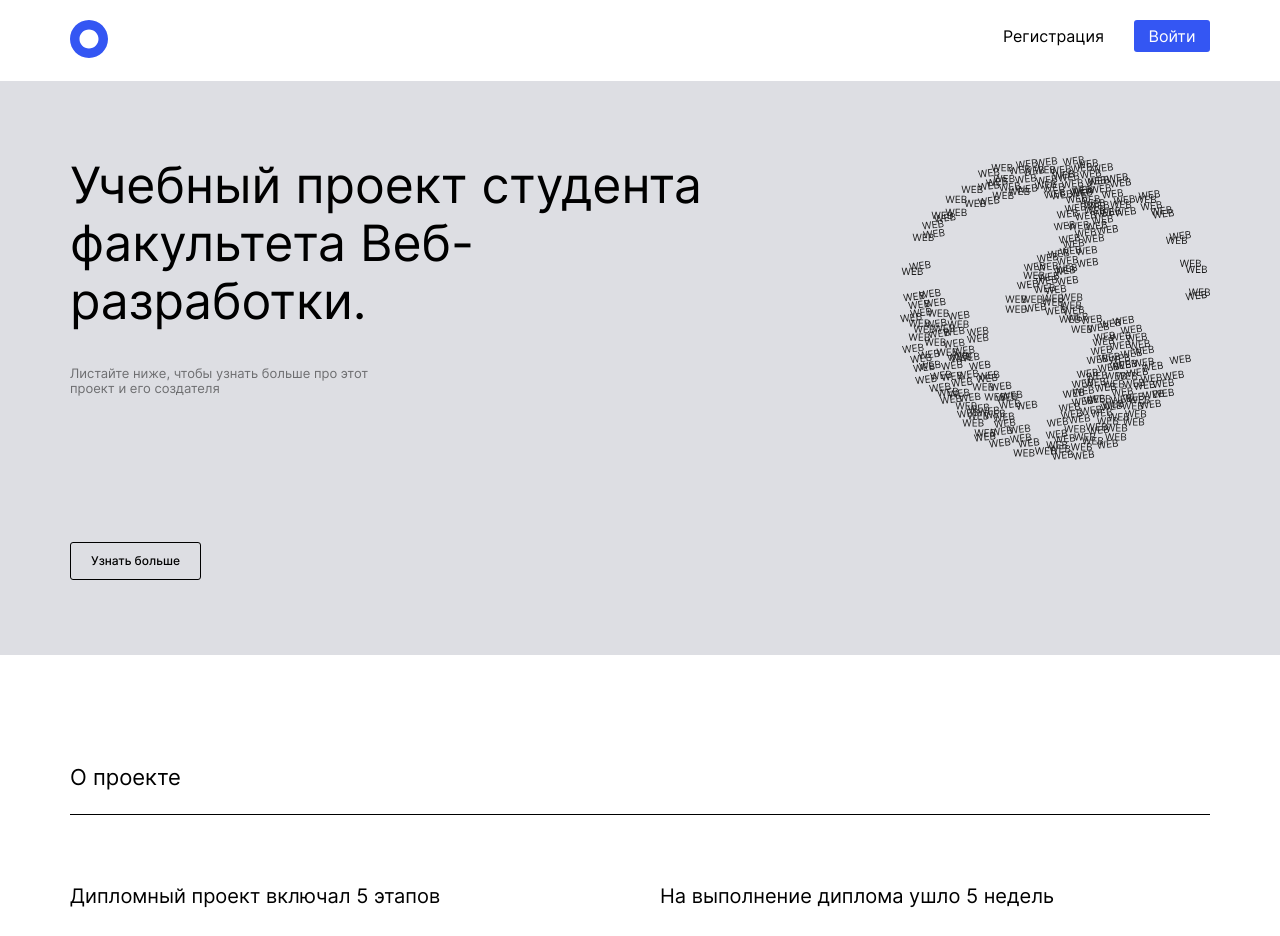
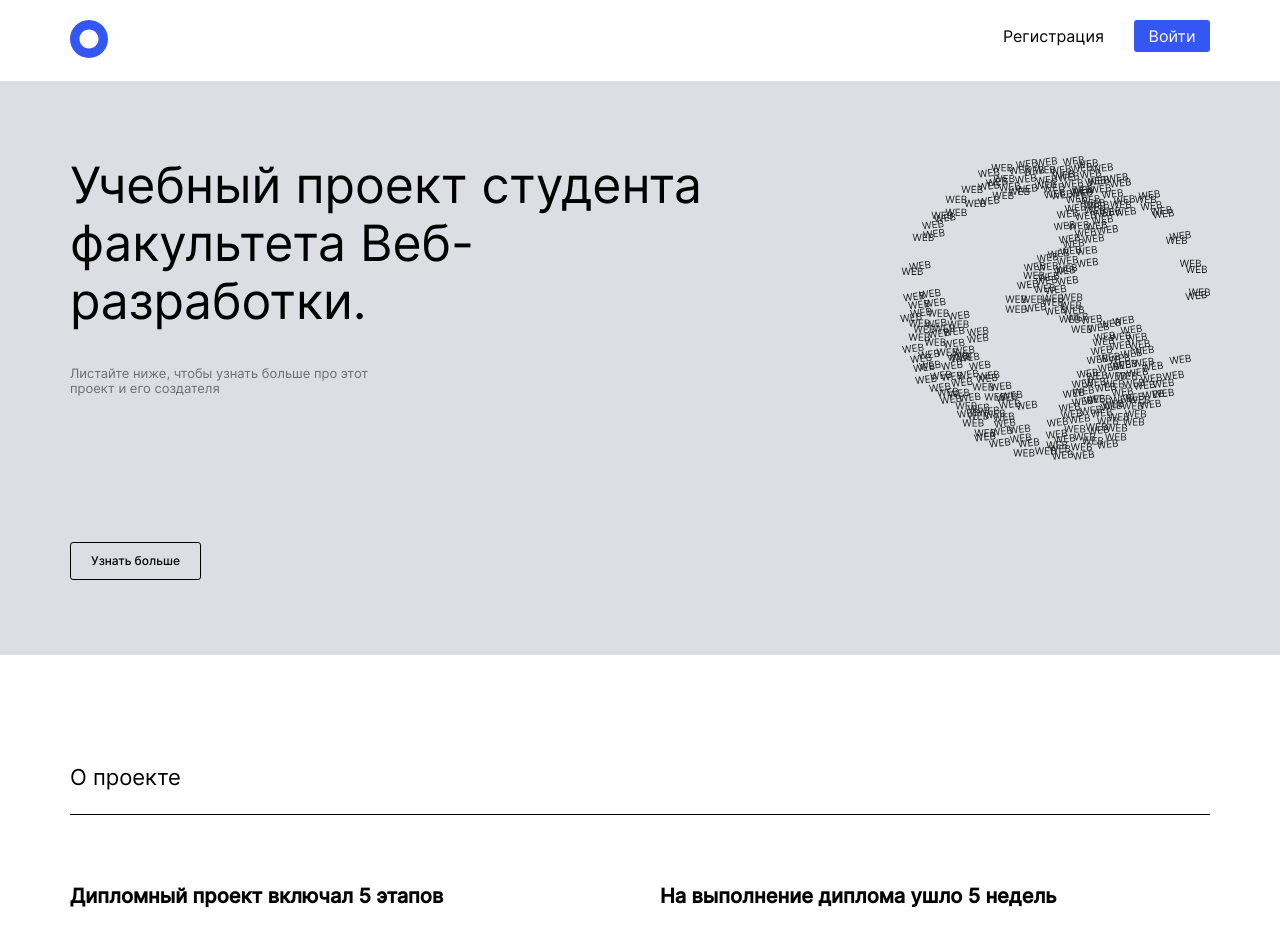
Before and after one commit to EAStogov/movies-explorer-frontend, a React (Create React App) app: page / in a window 1280 px wide. Shown: the top 936 px of the page. Built offline with nearby package versions, Linux system fonts and the light colour scheme.

Commit message:
style: remove extra font-weight

```diff
--- a/src/components/AboutProject/AboutProject.css
+++ b/src/components/AboutProject/AboutProject.css
@@ -48,7 +48,6 @@
   margin: 0;
   font-size: 20px;
   letter-spacing: -4%;
-  font-weight: 400;
   margin-bottom: 26px;
 }
 
@@ -111,7 +110,6 @@
 
 .project__diagram-part {
   font-size: 14px;
-  font-weight: 400;
 }
 
 @media screen and (max-width: 450px) {
```
